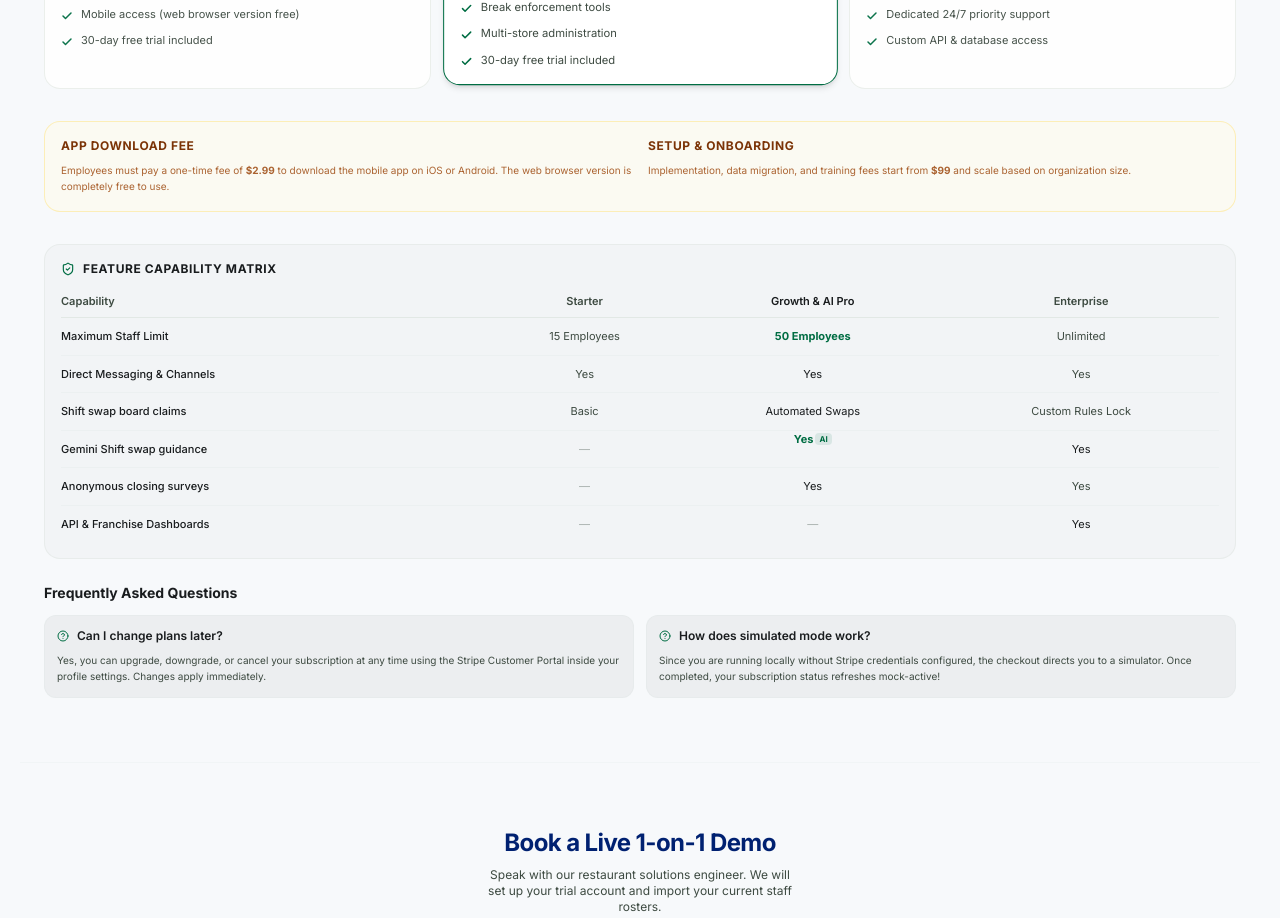
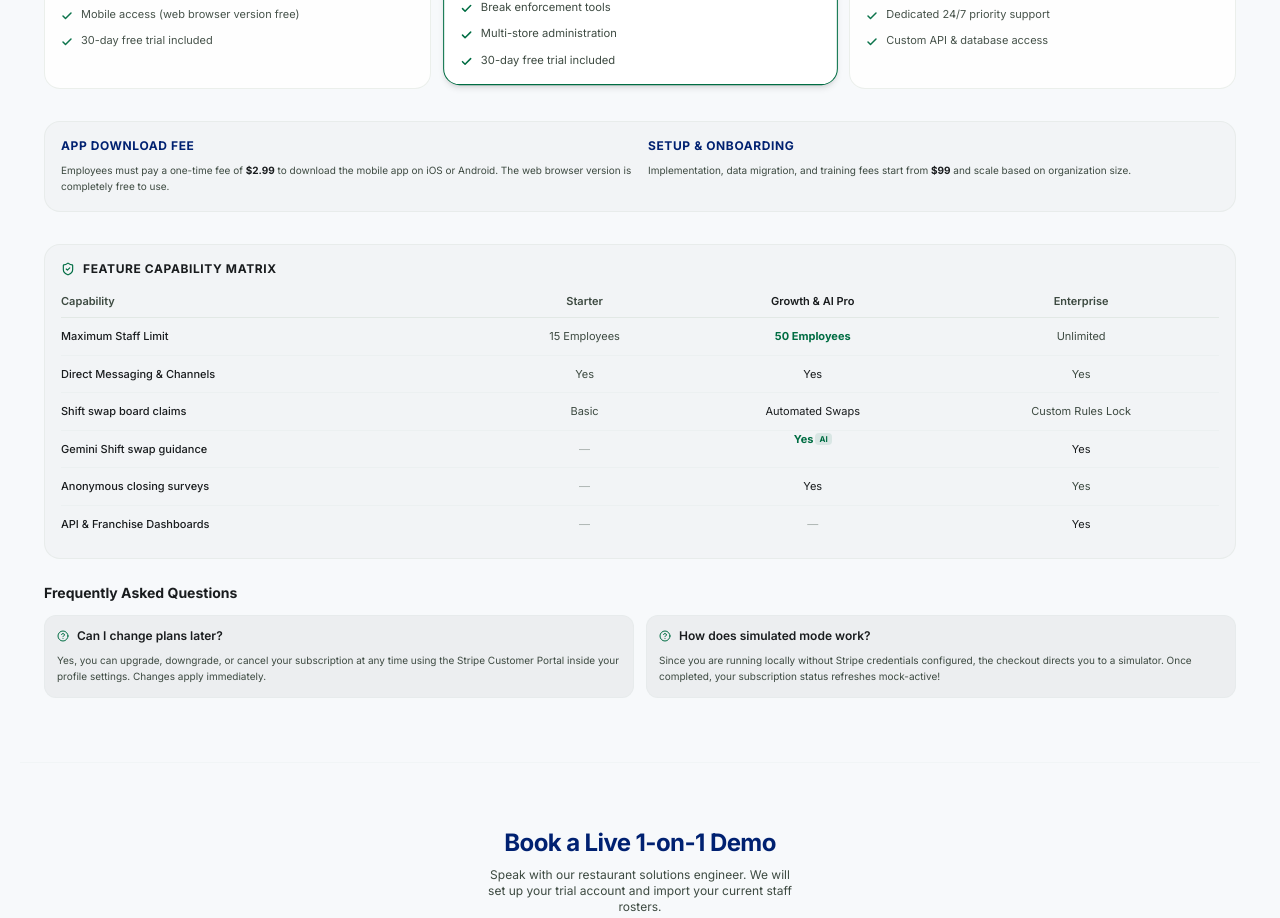
Before and after one commit to Pablomorales33/workforcepro, a React (Vite) app: page / in a window 1280 px wide. Shown: the part 2360-3278 px from the top of the page. Built offline with nearby package versions, Linux system fonts and the light colour scheme; no server answers; the database is empty.

Commit message:
FixPricingViewAdditionalCostsTypography

```diff
--- a/src/components/PricingView.tsx
+++ b/src/components/PricingView.tsx
@@ -244,17 +244,17 @@ export default function PricingView({ showToast, subscription, onNavigate }: Pri
       </div>
 
       {/* Additional Costs Section */}
-      <div className="bg-amber-50/50 dark:bg-amber-950/10 rounded-2xl p-md border border-amber-300/30 grid grid-cols-1 md:grid-cols-2 gap-md mt-xs">
+      <div className="bg-surface-container-low rounded-2xl p-md border border-outline-variant/20 grid grid-cols-1 md:grid-cols-2 gap-md mt-xs">
         <div>
-          <h4 className="font-bold text-xs text-amber-900 dark:text-amber-300 uppercase tracking-wider mb-xs">App Download Fee</h4>
-          <p className="text-[10px] text-amber-800/80 dark:text-amber-400/80 leading-relaxed">
-            Employees must pay a one-time fee of <strong>$2.99</strong> to download the mobile app on iOS or Android. The web browser version is completely free to use.
+          <h4 className="font-bold text-xs text-[#002171] dark:text-emerald-400 uppercase tracking-wider mb-xs">App Download Fee</h4>
+          <p className="text-[10px] text-on-surface-variant leading-relaxed">
+            Employees must pay a one-time fee of <strong className="text-on-surface font-extrabold">$2.99</strong> to download the mobile app on iOS or Android. The web browser version is completely free to use.
           </p>
         </div>
         <div>
-          <h4 className="font-bold text-xs text-amber-900 dark:text-amber-300 uppercase tracking-wider mb-xs">Setup &amp; Onboarding</h4>
-          <p className="text-[10px] text-amber-800/80 dark:text-amber-400/80 leading-relaxed">
-            Implementation, data migration, and training fees start from <strong>$99</strong> and scale based on organization size.
+          <h4 className="font-bold text-xs text-[#002171] dark:text-emerald-400 uppercase tracking-wider mb-xs">Setup &amp; Onboarding</h4>
+          <p className="text-[10px] text-on-surface-variant leading-relaxed">
+            Implementation, data migration, and training fees start from <strong className="text-on-surface font-extrabold">$99</strong> and scale based on organization size.
           </p>
         </div>
       </div>
```
